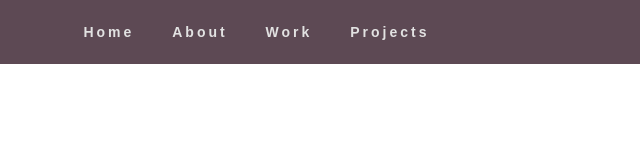
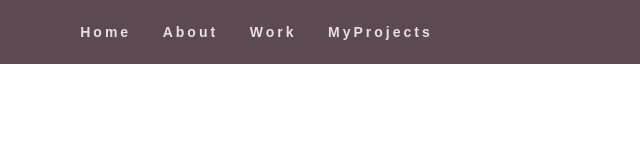
Before and after one commit to radwinho/first, a plain HTML site: page index.html in a window 1280 px wide. Shown: the full height of the page, 640-1280 px from the left. Drawn offline with Linux system fonts and the light colour scheme.

Commit message:
updating the navbar

```diff
--- a/index.html
+++ b/index.html
@@ -26,7 +26,7 @@
             </li>
 
             <li>
-                <a href="#">Projects</a>
+                <a href="#">MyProjects</a>
             </li>
         </ul>
         <div class="burger">
```
